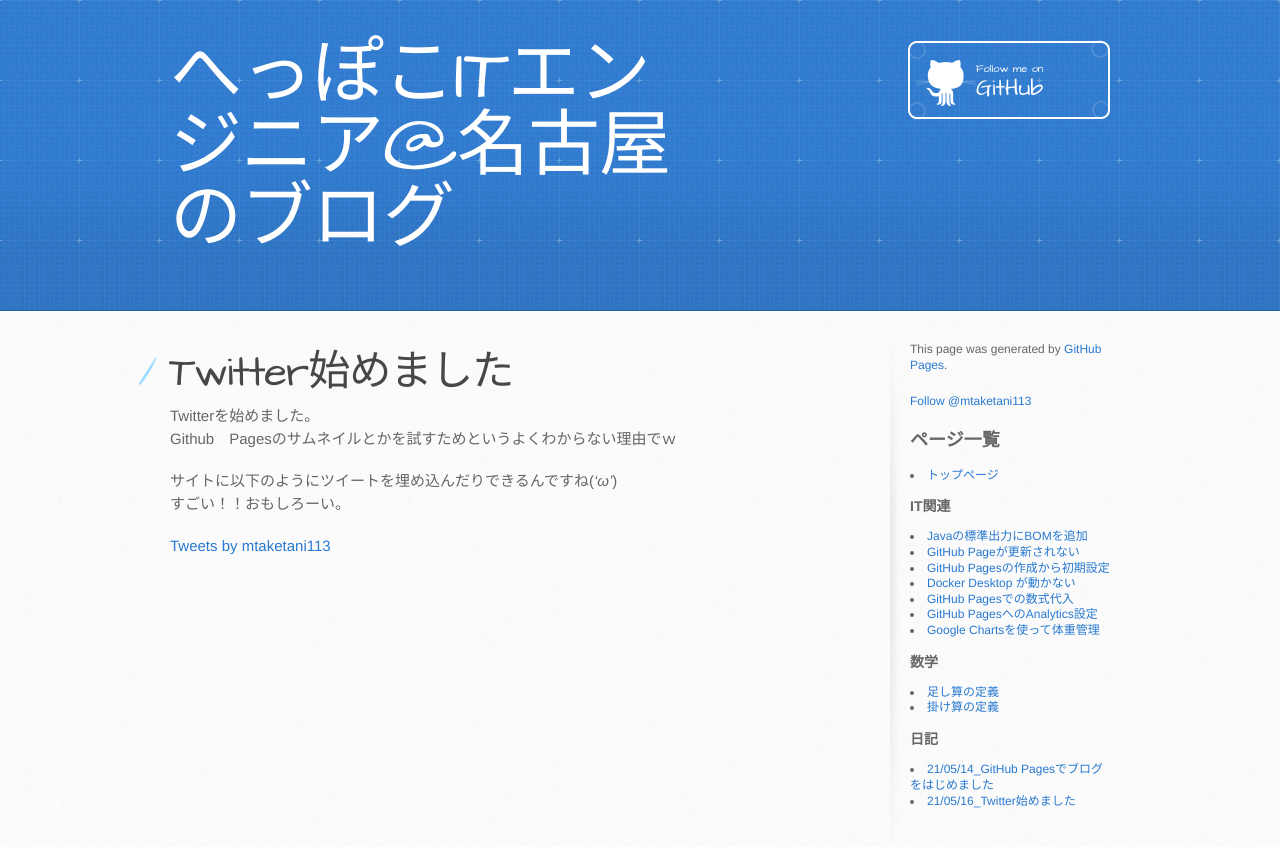
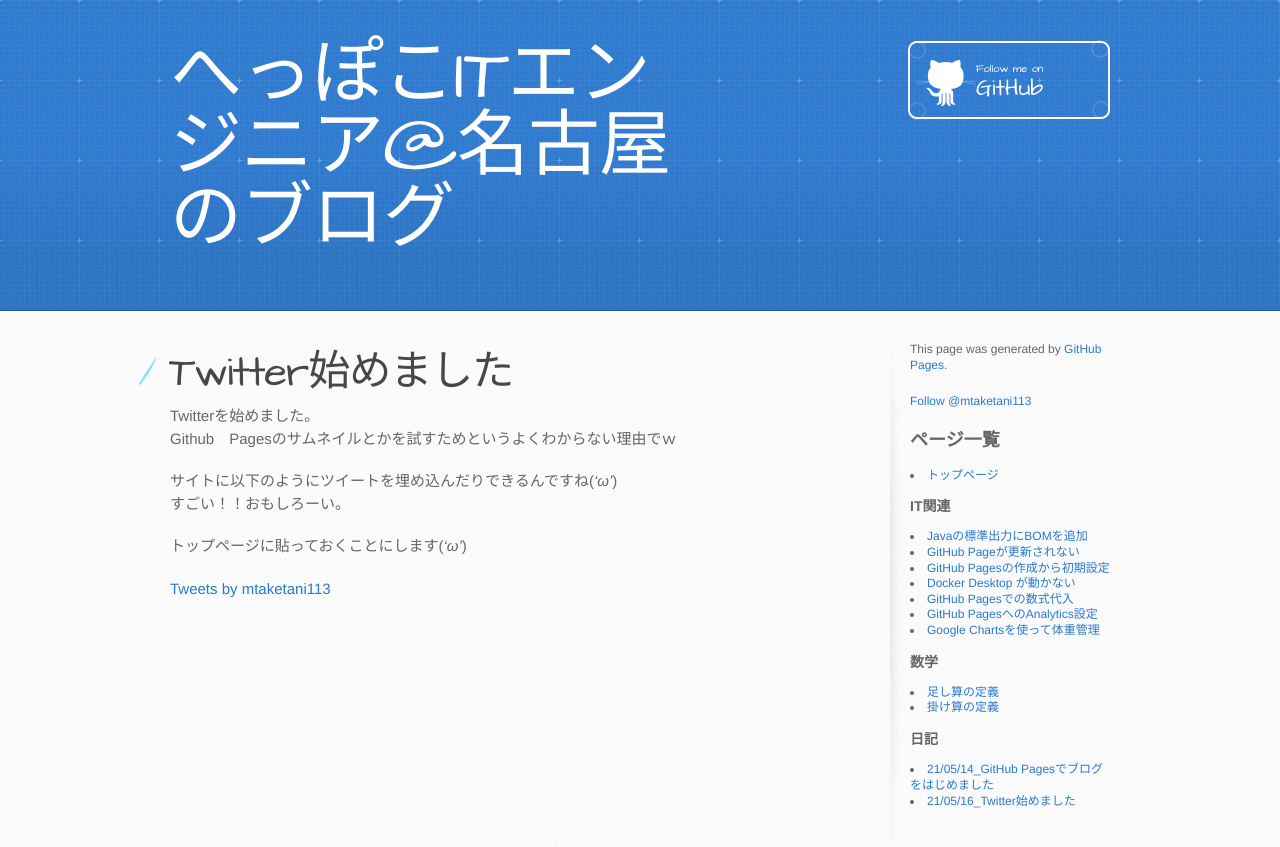
Before and after one commit to mtaketani113/mtaketani113.github.io, a Jekyll site: the page built from diary/2021/0516.md, in a window 1280 px wide. Shown: the top 847 px of the page. Built offline with Jekyll 4.4.1, drawn with Linux system fonts in a browser that asks for light colours; comment, search, counter and statistics services are not loaded; the repository's description, which GitHub fills in, is left out.

Commit message:
日記に追記

```diff
--- a/diary/2021/0516.md
+++ b/diary/2021/0516.md
@@ -12,4 +12,6 @@ Github　Pagesのサムネイルとかを試すためというよくわからな
 サイトに以下のようにツイートを埋め込んだりできるんですね(*'ω'*)
 すごい！！おもしろーい。
 
+トップページに貼っておくことにします(*'ω'*)
+
 <a class="twitter-timeline" href="https://twitter.com/mtaketani113?ref_src=twsrc%5Etfw">Tweets by mtaketani113</a> <script async src="https://platform.twitter.com/widgets.js" charset="utf-8"></script>
```
